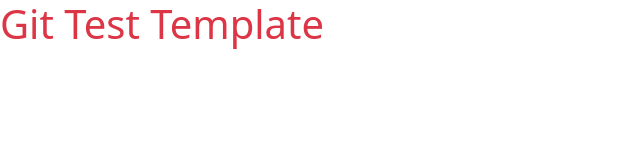
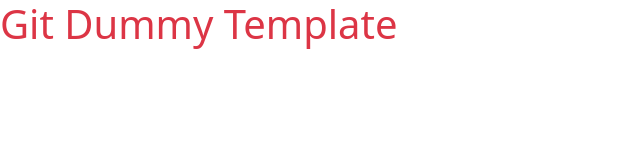
Before and after one commit to surya-6666/23rdNov--2022, a plain HTML site: page index.html in a window 1280 px wide. Shown: the whole page, without its empty margins (0-640 px from the left). Drawn offline with nearby package versions, Linux system fonts and the light colour scheme.

Commit message:
headding text changed..

```diff
--- a/index.html
+++ b/index.html
@@ -10,7 +10,7 @@
     <title>GitTestTemplate</title>
 </head>
 <body>
-    <h1 class="text-danger">Git Test Template</h1>
+    <h1 class="text-danger">Git Dummy Template</h1>
 
     <!-- JavaScript Bundle with Popper -->
 <script src="https://cdn.jsdelivr.net/npm/bootstrap@5.2.3/dist/js/bootstrap.bundle.min.js" integrity="sha384-kenU1KFdBIe4zVF0s0G1M5b4hcpxyD9F7jL+jjXkk+Q2h455rYXK/7HAuoJl+0I4" crossorigin="anonymous"></script>
```
